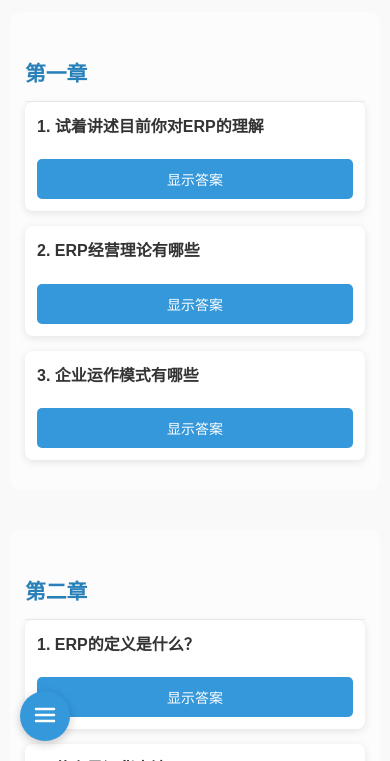
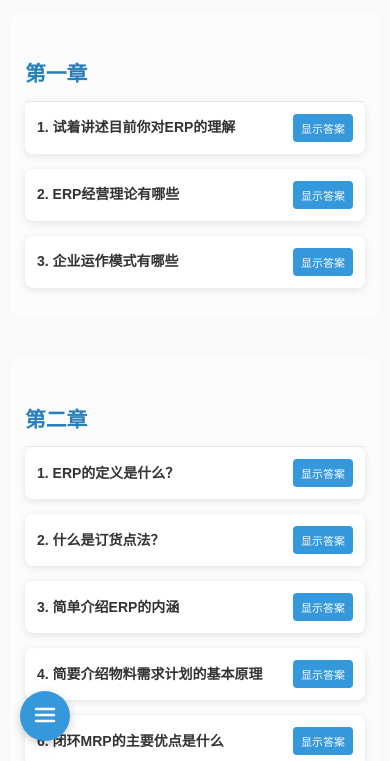
Before and after one commit to luchangpeng1/ERP, a plain HTML site: page index.html in a window 390 px wide. Shown: the part 83-844 px from the top of the page. Drawn offline with Linux system fonts and the light colour scheme.

Commit message:
Add files via upload

```diff
--- a/index.html
+++ b/index.html
@@ -70,7 +70,6 @@
             justify-content: space-between;
             align-items: center;
             gap: 10px;
-            flex-wrap: wrap;
         }
 
         .question-title span {
@@ -98,10 +97,10 @@
             background-color: var(--primary-color);
             color: white;
             border: none;
-            padding: 8px 12px;
-            border-radius: 5px;
+            padding: 4px 8px;
+            border-radius: 4px;
             cursor: pointer;
-            font-size: 14px;
+            font-size: 12px;
             transition: background 0.3s;
             white-space: nowrap;
         }
@@ -275,20 +274,25 @@
             }
 
             .question-title {
-                flex-direction: column;
-                align-items: flex-start;
+                flex-direction: row; /* 保持水平布局 */
+                align-items: center; /* 垂直居中 */
+                flex-wrap: wrap; /* 允许在需要时换行 */
+                gap: 8px; /* 减小间距 */
             }
 
             .question-title span {
-                margin-bottom: 10px;
-                min-width: unset;
+                flex: 1; /* 使问题文本占据可用空间 */
+                min-width: 0; /* 允许文本在需要时收缩 */
+                margin-bottom: 0; /* 移除底部边距 */
+                font-size: 14px; /* 稍微减小字体大小 */
             }
 
             .show-btn {
-                align-self: flex-end;
-                width: 100%;
-                text-align: center;
-                padding: 10px;
+                flex: 0 0 auto; /* 按钮不伸缩 */
+                width: auto; /* 自适应宽度 */
+                min-width: 60px; /* 确保最小点击区域 */
+                padding: 6px 8px; /* 调整内边距 */
+                font-size: 11px; /* 稍微减小字体 */
             }
 
             .nav-panel {
@@ -751,7 +755,7 @@
                     <button class="show-btn">显示答案</button>
                 </div>
                 <div class="answer">
-                    <p>订货点法是一种传统库存管理方法，当库存量降至预定阈值（订货点）时触发补货，适用于独立需求物料的静态管理，但无法动态适应生产变化，后被MRP取代。</p>
+                    <p>订货点法是一种传统库存管理方法，当库存量降至预定阈值时触发补货，适用于独立需求物料的静态管理，但无法动态适应生产变化，后被MRP取代。</p>
                 </div>
             </div>
 
```
